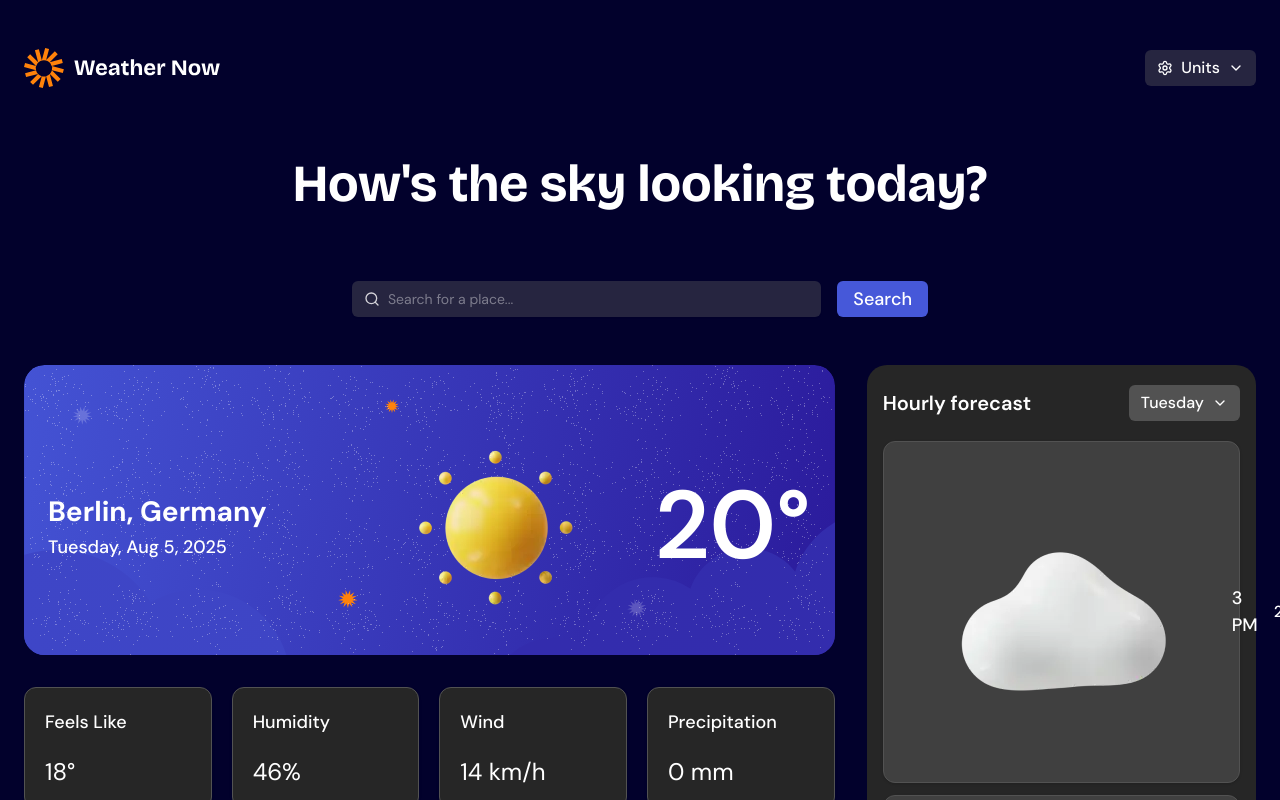
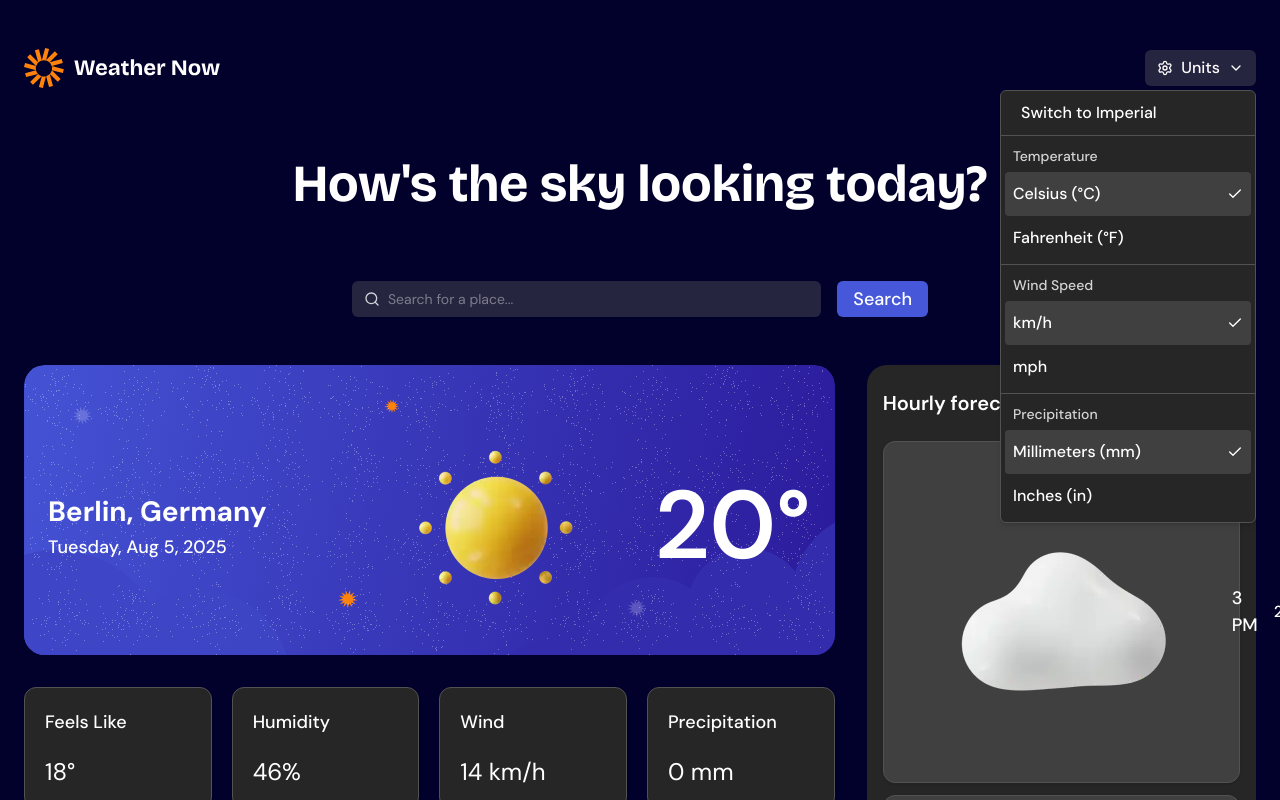
Before and after one commit to dev-rome/FM-Weather-App, a Next.js app: page / in a window 1280 px wide. Both pictures are taken after a click on the button "Units". Shown: the top 800 px of the page. Built offline with nearby package versions, Linux system fonts and the light colour scheme.

Commit message:
refactor: extract dropdown components and improve code organization
- extract units dropdown into separate components folder
- extract day selector dropdown from hourly forecast
- add cursor pointer to dropdown items
- fix use client directives across components
- use destructuring in map functions

```diff
--- a/components/Header.tsx
+++ b/components/Header.tsx
@@ -1,10 +1,5 @@
 import Image from "next/image";
-import { Button } from "@/components/ui/button";
-import {
-  DropdownMenu,
-  DropdownMenuTrigger,
-} from "@/components/ui/dropdown-menu";
-import { Settings, ChevronDown } from "lucide-react";
+import UnitsDropdownMenu from "@/components/units/UnitsDropdownMenu";
 
 export default function Header() {
   return (
@@ -22,18 +17,7 @@ export default function Header() {
           fetchPriority="high"
           className="h-auto w-[138px] md:w-auto"
         />
-        <DropdownMenu>
-          <DropdownMenuTrigger asChild>
-            <Button
-              className="bg-(--neutral-800) px-3 py-4 text-sm md:text-base"
-              aria-label="Units settings"
-            >
-              <Settings size={14} aria-hidden="true" />
-              Units
-              <ChevronDown size={9} aria-hidden="true" />
-            </Button>
-          </DropdownMenuTrigger>
-        </DropdownMenu>
+        <UnitsDropdownMenu />
       </nav>
     </header>
   );
--- /dev/null
+++ b/components/hourly-forecast/DaySelectorDropdown.tsx
@@ -0,0 +1,55 @@
+"use client";
+
+import { Button } from "@/components/ui/button";
+import {
+  DropdownMenu,
+  DropdownMenuTrigger,
+  DropdownMenuContent,
+  DropdownMenuRadioGroup,
+  DropdownMenuRadioItem,
+} from "@/components/ui/dropdown-menu";
+import { ChevronDown } from "lucide-react";
+
+const days = [
+  "Monday",
+  "Tuesday",
+  "Wednesday",
+  "Thursday",
+  "Friday",
+  "Saturday",
+  "Sunday",
+];
+
+type DaySelectorDropdownProps = {
+  selectedDay: string;
+  onDayChange: (day: string) => void;
+};
+
+export default function DaySelectorDropdown({
+  selectedDay,
+  onDayChange,
+}: DaySelectorDropdownProps) {
+  return (
+    <DropdownMenu>
+      <DropdownMenuTrigger asChild>
+        <Button className="bg-neutral-600 text-base" aria-label="Select day">
+          {selectedDay}
+          <ChevronDown size={12} aria-hidden="true" />
+        </Button>
+      </DropdownMenuTrigger>
+      <DropdownMenuContent className="border-neutral-600 bg-neutral-800">
+        <DropdownMenuRadioGroup value={selectedDay} onValueChange={onDayChange}>
+          {days.map((day) => (
+            <DropdownMenuRadioItem
+              key={day}
+              value={day}
+              className="cursor-pointer pl-2 data-[state=checked]:bg-neutral-700 [&>span]:hidden"
+            >
+              {day}
+            </DropdownMenuRadioItem>
+          ))}
+        </DropdownMenuRadioGroup>
+      </DropdownMenuContent>
+    </DropdownMenu>
+  );
+}
--- a/components/hourly-forecast/HourlyForecast.tsx
+++ b/components/hourly-forecast/HourlyForecast.tsx
@@ -2,15 +2,7 @@
 
 import { useState } from "react";
 import HourlyForecastItem from "./HourlyForecastItem";
-import {
-  DropdownMenu,
-  DropdownMenuTrigger,
-  DropdownMenuContent,
-  DropdownMenuRadioGroup,
-  DropdownMenuRadioItem,
-} from "@/components/ui/dropdown-menu";
-import { Button } from "@/components/ui/button";
-import { ChevronDown } from "lucide-react";
+import DaySelectorDropdown from "./DaySelectorDropdown";
 
 type HourlyForecastData = {
   time: string;
@@ -70,16 +62,6 @@ const hourlyForecast: HourlyForecastData[] = [
   },
 ];
 
-const days = [
-  "Monday",
-  "Tuesday",
-  "Wednesday",
-  "Thursday",
-  "Friday",
-  "Saturday",
-  "Sunday",
-];
-
 export default function HourlyForecast() {
   const [selectedDay, setSelectedDay] = useState("Tuesday");
 
@@ -90,33 +72,10 @@ export default function HourlyForecast() {
     >
       <div className="mb-5 flex items-center justify-between">
         <h2 className="text-xl font-semibold">Hourly forecast</h2>
-        <DropdownMenu>
-          <DropdownMenuTrigger asChild>
-            <Button
-              className="bg-neutral-600 text-base"
-              aria-label="Select day"
-            >
-              {selectedDay}
-              <ChevronDown size={12} aria-hidden="true" />
-            </Button>
-          </DropdownMenuTrigger>
-          <DropdownMenuContent className="border-neutral-600 bg-neutral-800">
-            <DropdownMenuRadioGroup
-              value={selectedDay}
-              onValueChange={setSelectedDay}
-            >
-              {days.map((day) => (
-                <DropdownMenuRadioItem
-                  key={day}
-                  value={day}
-                  className="pl-2 data-[state=checked]:bg-neutral-700 [&>span]:hidden"
-                >
-                  {day}
-                </DropdownMenuRadioItem>
-              ))}
-            </DropdownMenuRadioGroup>
-          </DropdownMenuContent>
-        </DropdownMenu>
+        <DaySelectorDropdown
+          selectedDay={selectedDay}
+          onDayChange={setSelectedDay}
+        />
       </div>
       <div className="flex flex-col gap-3">
         {hourlyForecast.map(({ time, icon, iconAlt, temperature }) => (
--- /dev/null
+++ b/components/units/UnitRadioItem.tsx
@@ -0,0 +1,33 @@
+"use client";
+
+import { DropdownMenuRadioItem } from "@/components/ui/dropdown-menu";
+import { Check } from "lucide-react";
+
+type UnitRadioItemProps<T extends string> = {
+  value: T;
+  label: string;
+  selectedValue: T;
+  onValueChange: (value: T) => void;
+};
+
+export default function UnitRadioItem<T extends string>({
+  value,
+  label,
+  selectedValue,
+  onValueChange,
+}: UnitRadioItemProps<T>) {
+  const isSelected = value === selectedValue;
+
+  return (
+    <DropdownMenuRadioItem
+      value={value}
+      className="cursor-pointer px-2 py-2.5 data-[state=checked]:bg-neutral-700 [&>span]:hidden"
+      onSelect={() => onValueChange(value)}
+    >
+      <div className="flex w-full items-center justify-between">
+        <span className="text-base font-medium">{label}</span>
+        {isSelected && <Check size={14} className="text-neutral-0" />}
+      </div>
+    </DropdownMenuRadioItem>
+  );
+}
--- /dev/null
+++ b/components/units/UnitsDropdownMenu.tsx
@@ -0,0 +1,133 @@
+"use client";
+
+import { useState } from "react";
+import { Button } from "@/components/ui/button";
+import {
+  DropdownMenu,
+  DropdownMenuTrigger,
+  DropdownMenuContent,
+  DropdownMenuLabel,
+  DropdownMenuSeparator,
+  DropdownMenuRadioGroup,
+} from "@/components/ui/dropdown-menu";
+import { Settings, ChevronDown } from "lucide-react";
+import type {
+  TemperatureUnit,
+  WindSpeedUnit,
+  PrecipitationUnit,
+} from "./types";
+import {
+  TEMPERATURE_OPTIONS,
+  WIND_SPEED_OPTIONS,
+  PRECIPITATION_OPTIONS,
+} from "./constants";
+import UnitRadioItem from "./UnitRadioItem";
+
+export default function UnitsDropdownMenu() {
+  const [temperature, setTemperature] = useState<TemperatureUnit>("celsius");
+  const [windSpeed, setWindSpeed] = useState<WindSpeedUnit>("kmh");
+  const [precipitation, setPrecipitation] = useState<PrecipitationUnit>("mm");
+
+  const isMetric =
+    temperature === "celsius" && windSpeed === "kmh" && precipitation === "mm";
+
+  const switchToImperial = () => {
+    setTemperature("fahrenheit");
+    setWindSpeed("mph");
+    setPrecipitation("in");
+  };
+
+  const switchToMetric = () => {
+    setTemperature("celsius");
+    setWindSpeed("kmh");
+    setPrecipitation("mm");
+  };
+
+  return (
+    <DropdownMenu>
+      <DropdownMenuTrigger asChild>
+        <Button
+          className="bg-(--neutral-800) px-3 py-4 text-sm md:text-base"
+          aria-label="Units settings"
+        >
+          <Settings size={14} aria-hidden="true" />
+          Units
+          <ChevronDown size={9} aria-hidden="true" />
+        </Button>
+      </DropdownMenuTrigger>
+      <DropdownMenuContent
+        className="w-64 border-neutral-600 bg-neutral-800"
+        align="end"
+      >
+        <Button
+          onClick={isMetric ? switchToImperial : switchToMetric}
+          className="w-full cursor-pointer justify-start text-base font-medium hover:bg-neutral-700"
+        >
+          {isMetric ? "Switch to Imperial" : "Switch to Metric"}
+        </Button>
+
+        <DropdownMenuSeparator className="bg-neutral-600" />
+
+        <DropdownMenuLabel className="px-2 py-1.5 text-sm text-neutral-300">
+          Temperature
+        </DropdownMenuLabel>
+        <DropdownMenuRadioGroup
+          value={temperature}
+          onValueChange={(value) => setTemperature(value as TemperatureUnit)}
+        >
+          {TEMPERATURE_OPTIONS.map(({ value, label }) => (
+            <UnitRadioItem
+              key={value}
+              value={value}
+              label={label}
+              selectedValue={temperature}
+              onValueChange={setTemperature}
+            />
+          ))}
+        </DropdownMenuRadioGroup>
+
+        <DropdownMenuSeparator className="bg-neutral-600" />
+
+        <DropdownMenuLabel className="px-2 py-1.5 text-sm text-neutral-300">
+          Wind Speed
+        </DropdownMenuLabel>
+        <DropdownMenuRadioGroup
+          value={windSpeed}
+          onValueChange={(value) => setWindSpeed(value as WindSpeedUnit)}
+        >
+          {WIND_SPEED_OPTIONS.map(({ value, label }) => (
+            <UnitRadioItem
+              key={value}
+              value={value}
+              label={label}
+              selectedValue={windSpeed}
+              onValueChange={setWindSpeed}
+            />
+          ))}
+        </DropdownMenuRadioGroup>
+
+        <DropdownMenuSeparator className="bg-neutral-600" />
+
+        <DropdownMenuLabel className="px-2 py-1.5 text-sm text-neutral-300">
+          Precipitation
+        </DropdownMenuLabel>
+        <DropdownMenuRadioGroup
+          value={precipitation}
+          onValueChange={(value) =>
+            setPrecipitation(value as PrecipitationUnit)
+          }
+        >
+          {PRECIPITATION_OPTIONS.map(({ value, label }) => (
+            <UnitRadioItem
+              key={value}
+              value={value}
+              label={label}
+              selectedValue={precipitation}
+              onValueChange={setPrecipitation}
+            />
+          ))}
+        </DropdownMenuRadioGroup>
+      </DropdownMenuContent>
+    </DropdownMenu>
+  );
+}
--- /dev/null
+++ b/components/units/constants.ts
@@ -0,0 +1,21 @@
+import type {
+  TemperatureUnit,
+  WindSpeedUnit,
+  PrecipitationUnit,
+  UnitOption,
+} from "./types";
+
+export const TEMPERATURE_OPTIONS: UnitOption<TemperatureUnit>[] = [
+  { value: "celsius", label: "Celsius (°C)" },
+  { value: "fahrenheit", label: "Fahrenheit (°F)" },
+];
+
+export const WIND_SPEED_OPTIONS: UnitOption<WindSpeedUnit>[] = [
+  { value: "kmh", label: "km/h" },
+  { value: "mph", label: "mph" },
+];
+
+export const PRECIPITATION_OPTIONS: UnitOption<PrecipitationUnit>[] = [
+  { value: "mm", label: "Millimeters (mm)" },
+  { value: "in", label: "Inches (in)" },
+];
--- /dev/null
+++ b/components/units/types.ts
@@ -0,0 +1,8 @@
+export type TemperatureUnit = "celsius" | "fahrenheit";
+export type WindSpeedUnit = "kmh" | "mph";
+export type PrecipitationUnit = "mm" | "in";
+
+export type UnitOption<T> = {
+  value: T;
+  label: string;
+};
```
